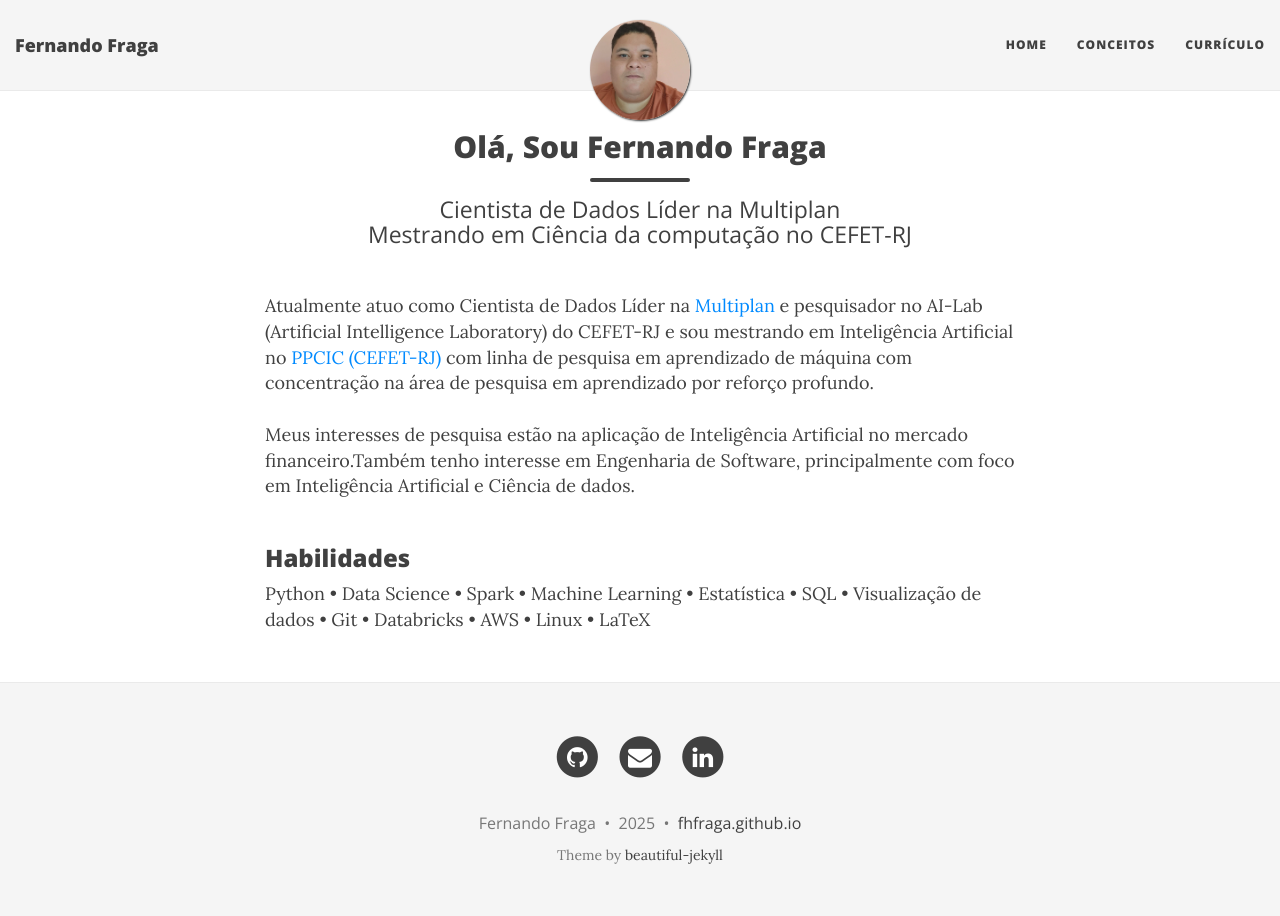
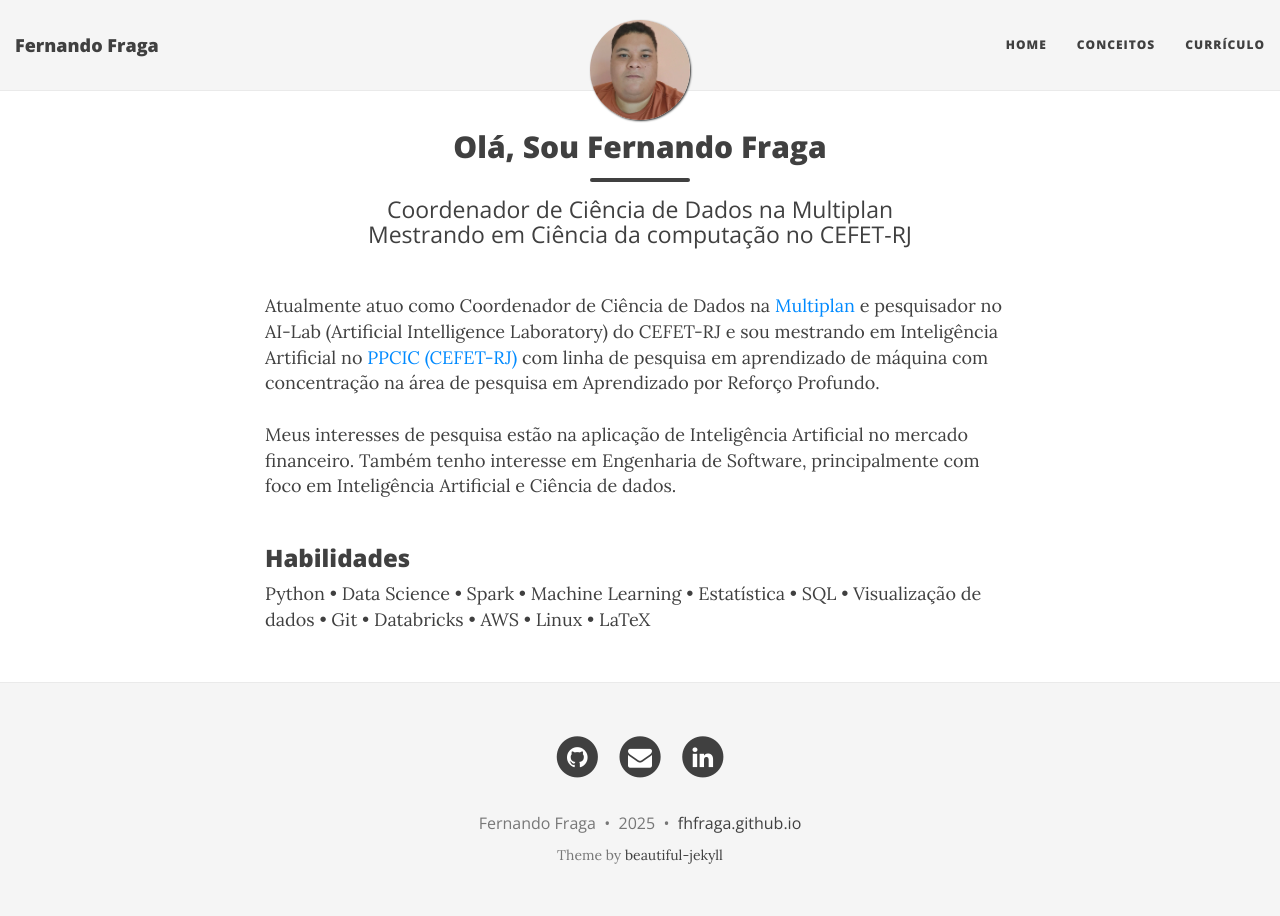
Before and after one commit to fhfraga/fhfraga.github.io, a Jekyll site: the page built from index.html, in a window 1280 px wide. Built offline with Jekyll 4.4.1, drawn with Linux system fonts in a browser that asks for light colours; nearby versions of some CDN libraries; the list of posts is cut into pages by our own code.

Commit message:
Atualização da home e do currículo

```diff
--- a/index.html
+++ b/index.html
@@ -1,20 +1,20 @@
 ---
 layout: page
 title: Olá, Sou Fernando Fraga
-subtitle: Cientista de Dados Líder na Multiplan <br>Mestrando em Ciência da computação no CEFET-RJ
+subtitle: Coordenador de Ciência de Dados na Multiplan <br>Mestrando em Ciência da computação no CEFET-RJ
 use-site-title: true
 ---
 
-<br>Atualmente atuo como Cientista de Dados Líder na
+<br>Atualmente atuo como Coordenador de Ciência de Dados na
 <a href="https://www.multiplan.com.br/" target="_blank" rel="noopener noreferrer">Multiplan</a> e
  pesquisador no AI-Lab (Artificial Intelligence Laboratory) do CEFET-RJ e sou mestrando em Inteligência Artificial
  no <a href="https://eic.cefet-rj.br/ppcic/" target="_blank" rel="noopener noreferrer">PPCIC (CEFET-RJ)</a>
  com linha de pesquisa em aprendizado de máquina com concentração na área de
- pesquisa em aprendizado por reforço profundo.
+ pesquisa em Aprendizado por Reforço Profundo.
 
  <br><br> Meus interesses de pesquisa estão na aplicação de Inteligência Artificial
- no mercado financeiro.Também tenho interesse em Engenharia de Software, principalmente com foco em
- Inteligência Artificial e Ciência de dados.
+ no mercado financeiro. Também tenho interesse em Engenharia de Software,
+ principalmente com foco em  Inteligência Artificial e Ciência de dados.
 
  <br><br>
  <h3>
```
Also changed, not shown: 2 other files.
